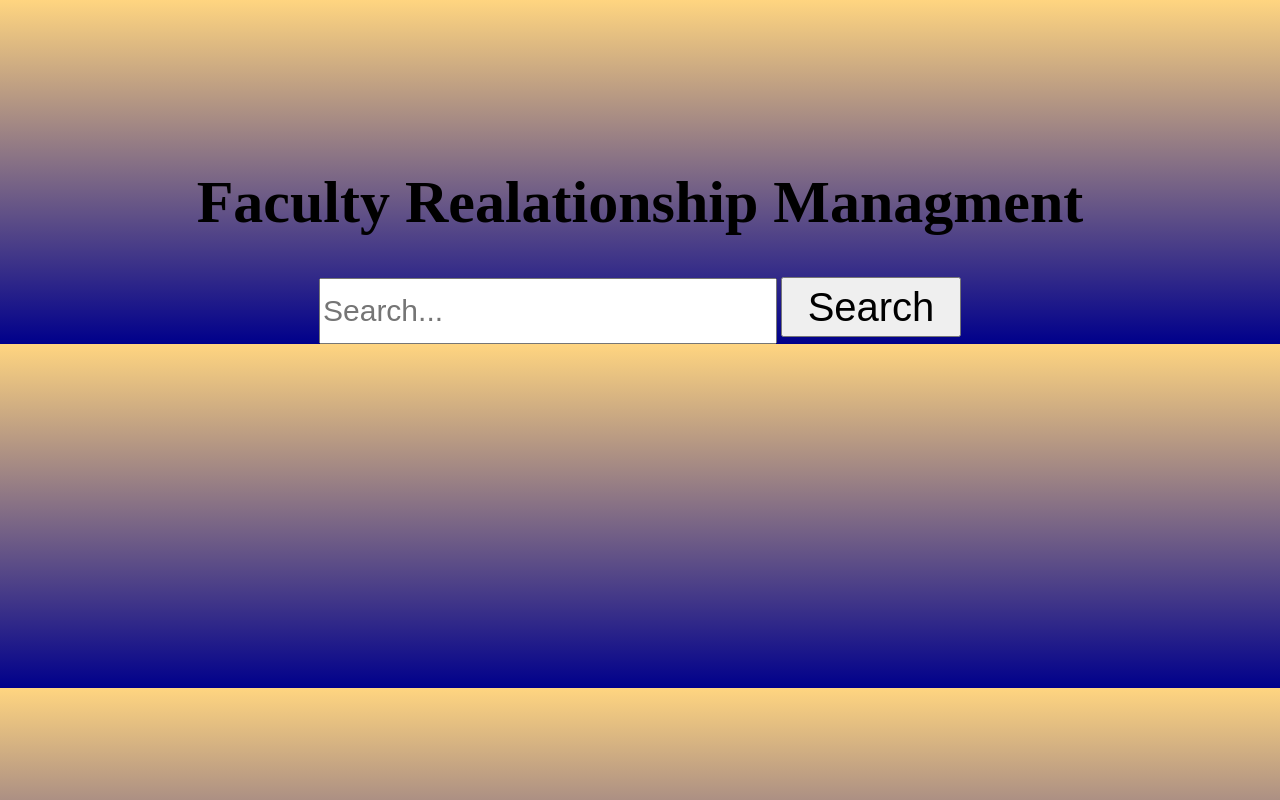
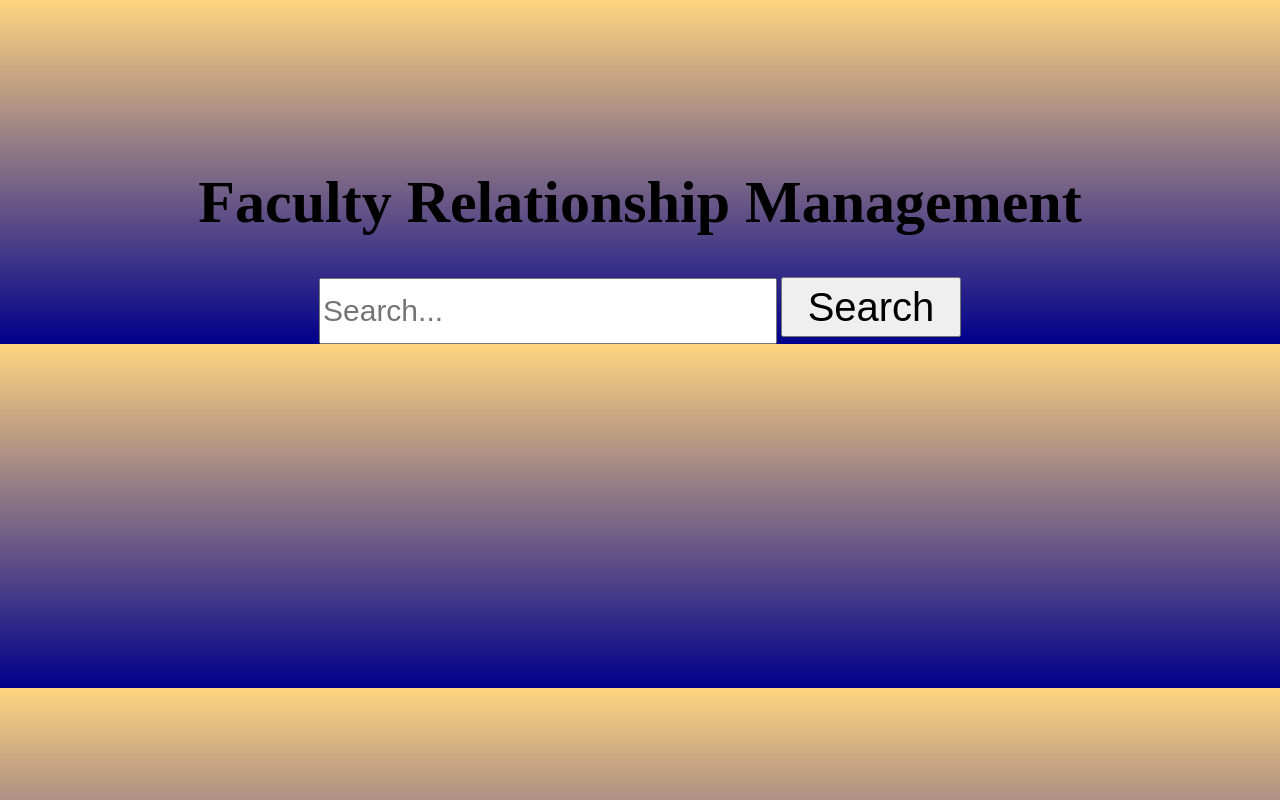
Before and after one commit to mrp054/mrp054.github.io, a plain HTML site: page frm.html in a window 1280 px wide. Drawn offline with Linux system fonts and the light colour scheme.

Commit message:
spelling

```diff
--- a/frm.html
+++ b/frm.html
@@ -8,7 +8,7 @@
     <link rel="stylesheet" href="styles/frm.css">
 </head>
 <body>
-    <h1>Faculty Realationship Managment</h1>
+    <h1>Faculty Relationship Management</h1>
 
     <form action="/search" method="get">
         <input type="text" placeholder="Search...">
```
